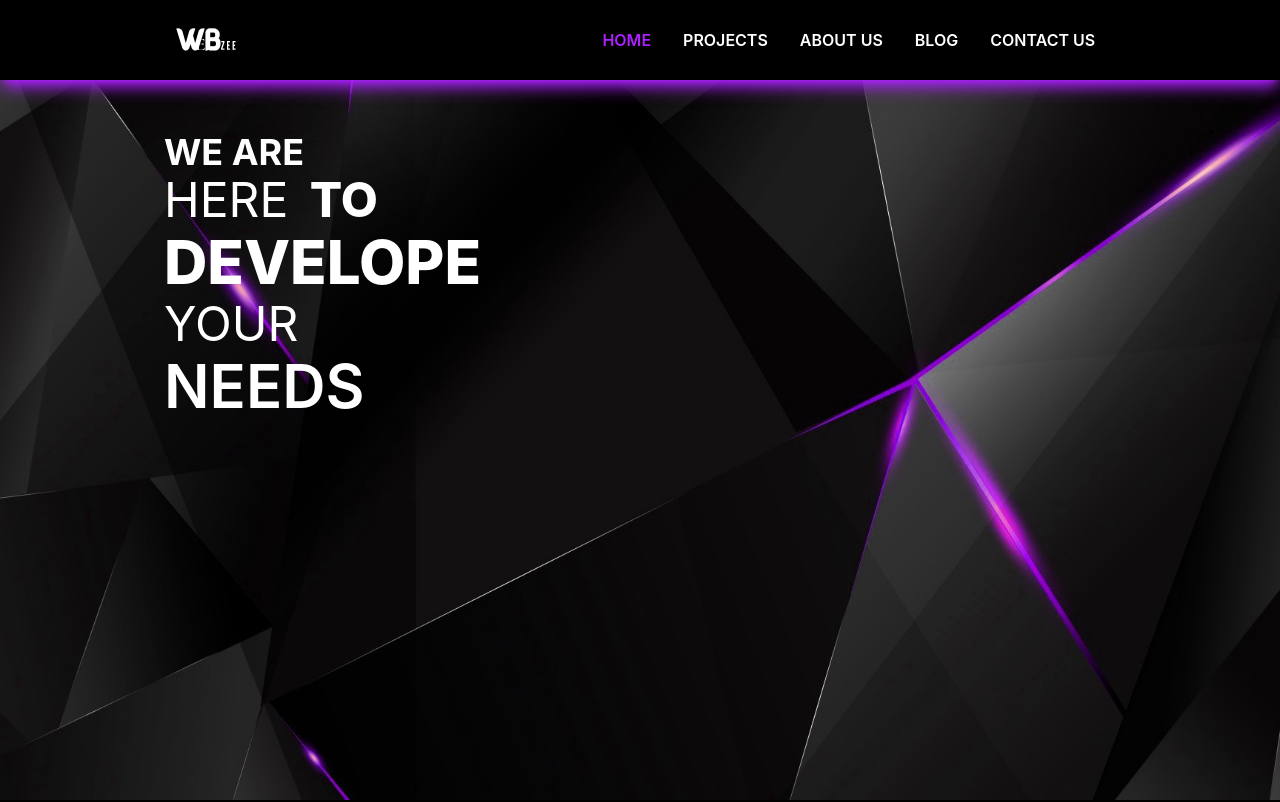
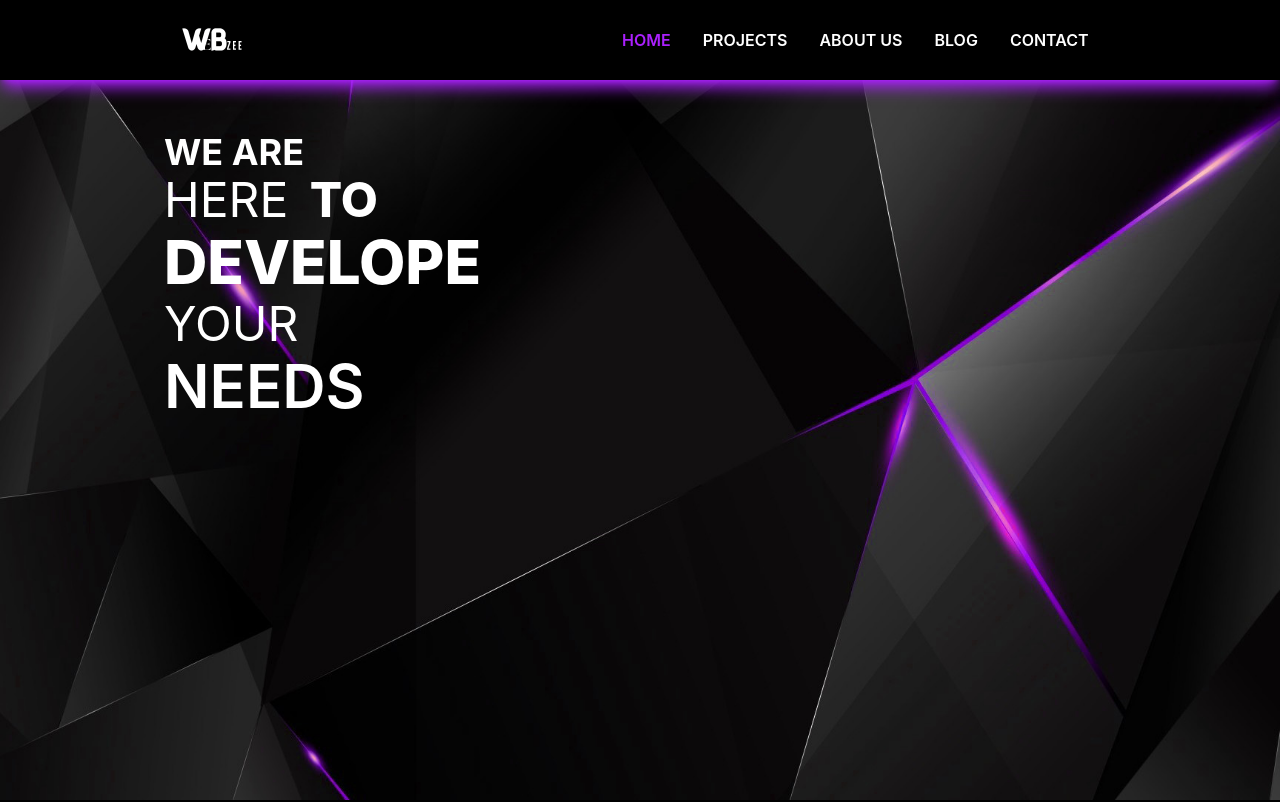
Before and after one commit to sns2004/webzeehub, a React (Create React App) app: page / in a window 1280 px wide. Shown: the top 802 px of the page. Built offline with nearby package versions, Linux system fonts and the light colour scheme.

Commit message:
First website

```diff
--- a/src/App.js
+++ b/src/App.js
@@ -44,11 +44,11 @@ setnavpop(!navpopup);
                     )
 
                 })}
-                <li className="py-2 px-4"><button onClick={togglePopup}><h2 className=" text-base font-semibold">CONTACT US</h2></button> </li>
+                <li className="py-2 px-4"><button onClick={togglePopup}><h2 className=" text-base font-semibold">CONTACT</h2></button> </li>
             </ul>
             <div className="menu-btn md:hidden">
                 <button onClick={togglenavbarPopup}>
-                  <img src='/webzee/images/menu-icon.png' alt='Menu' className='w-[70px] relative right-0 h-[50px]' />
+                  <img src='./webzee/images/menu-icon.png' alt='Menu' className='w-[70px] relative right-0 h-[50px]' />
                 </button>
               </div>
          </div>
```
